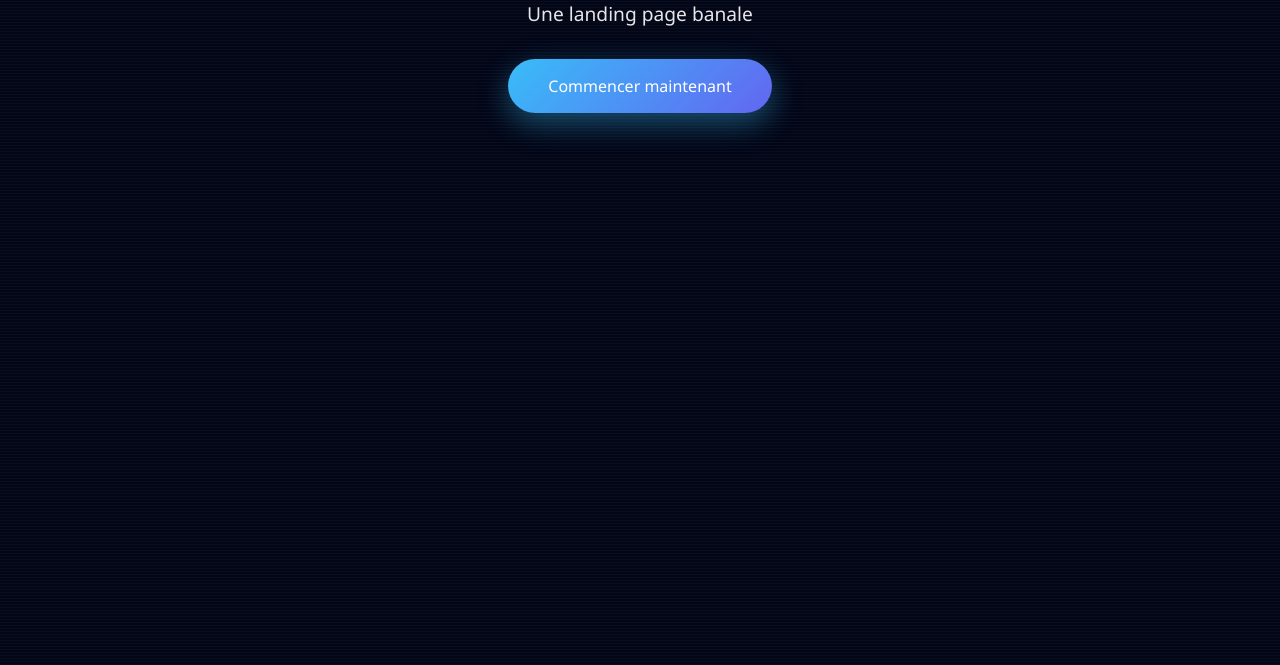
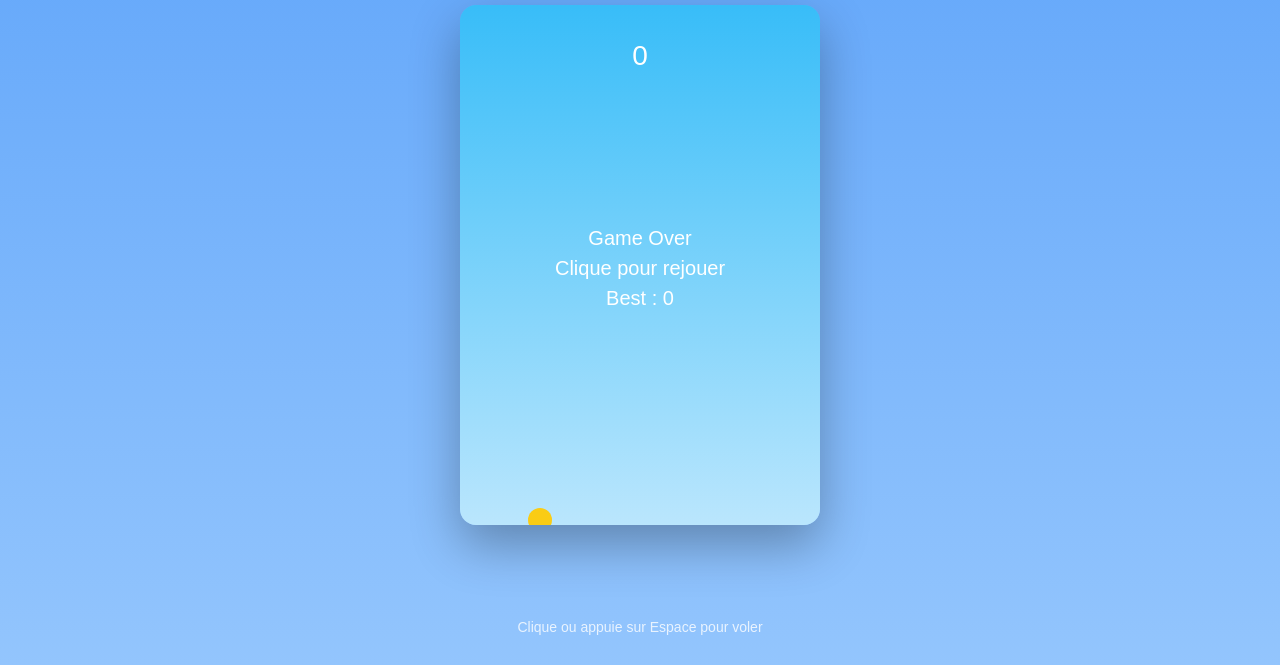
Before and after one commit to mifoy/analytics, a plain HTML site: page index.html in a window 1280 px wide. Shown: the part 135-800 px from the top of the page. Drawn offline with Linux system fonts and the light colour scheme.

Commit message:
Refactor index.html for Flappy Bird game
Updated Google Tag Manager and title, and added Flappy Bird game logic.

```diff
--- a/index.html
+++ b/index.html
@@ -1,14 +1,12 @@
 <!DOCTYPE html>
 <html lang="fr">
 <head>
-
   <!-- Google tag (gtag.js) -->
   <script async src="https://www.googletagmanager.com/gtag/js?id=G-344HH6C92L"></script>
   <script>
     window.dataLayer = window.dataLayer || [];
     function gtag(){dataLayer.push(arguments);}
     gtag('js', new Date());
-
     gtag('config', 'G-344HH6C92L');
   </script>
 
@@ -19,119 +17,175 @@ j=d.createElement(s),dl=l!='dataLayer'?'&l='+l:'';j.async=true;j.src=
   'https://www.googletagmanager.com/gtm.js?id='+i+dl;f.parentNode.insertBefore(j,f);
   })(window,document,'script','dataLayer','GTM-MJKXWG7G');</script>
   <!-- End Google Tag Manager -->
+
   <meta charset="UTF-8" />
   <meta name="viewport" content="width=device-width, initial-scale=1.0" />
-  <title>Storm Landing Page</title>
+  <title>Flappy Bird – One File</title>
+
   <style>
-    * {
+    body {
       margin: 0;
-      padding: 0;
-      box-sizing: border-box;
-      font-family: 'Segoe UI', sans-serif;
+      background: linear-gradient(#60a5fa, #93c5fd);
+      display: flex;
+      justify-content: center;
+      align-items: center;
+      height: 100vh;
+      font-family: Arial, sans-serif;
+      overflow: hidden;
     }
 
-    body {
+    canvas {
+      background: linear-gradient(#38bdf8, #bae6fd);
+      border-radius: 16px;
+      box-shadow: 0 20px 50px rgba(0,0,0,0.3);
+    }
+
+    .hint {
+      position: absolute;
+      bottom: 30px;
+      color: white;
+      opacity: 0.8;
+      font-size: 14px;
+    }
+  </style>
+</head>
+<body>
   <!-- Google Tag Manager (noscript) -->
   <noscript><iframe src="https://www.googletagmanager.com/ns.html?id=GTM-MJKXWG7G"
   height="0" width="0" style="display:none;visibility:hidden"></iframe></noscript>
   <!-- End Google Tag Manager (noscript) -->
-      height: 100vh;
-      background: linear-gradient(to bottom, #020617, #020617);
-      overflow: hidden;
-      color: white;
+
+  <canvas id="game" width="360" height="520"></canvas>
+  <div class="hint">Clique ou appuie sur Espace pour voler</div>
+
+  <script>
+    const canvas = document.getElementById('game');
+    const ctx = canvas.getContext('2d');
+
+    const gravity = 0.5;
+    const jump = -8;
+    const pipeGap = 130;
+    const pipeWidth = 50;
+
+    let bird = { x: 80, y: 200, v: 0, r: 12 };
+    let pipes = [];
+    let score = 0;
+    let best = 0;
+    let gameOver = false;
+
+    function reset() {
+      bird.y = 200;
+      bird.v = 0;
+      pipes = [];
+      score = 0;
+      gameOver = false;
     }
 
-    /* Rain */
-    .rain {
-      position: absolute;
-      width: 100%;
-      height: 100%;
-      background-image: repeating-linear-gradient(
-        transparent,
-        transparent 2px,
-        rgba(255,255,255,0.15) 3px
-      );
-      animation: rain 0.4s linear infinite;
-      opacity: 0.4;
+    function spawnPipe() {
+      const topHeight = Math.random() * 200 + 40;
+      pipes.push({
+        x: canvas.width,
+        top: topHeight,
+        bottom: topHeight + pipeGap,
+        passed: false
+      });
     }
 
-    @keyframes rain {
-      from { background-position: 0 0; }
-      to { background-position: 0 100px; }
+    function update() {
+      if (gameOver) return;
+
+      bird.v += gravity;
+      bird.y += bird.v;
+
+      if (bird.y + bird.r > canvas.height || bird.y - bird.r < 0) {
+        endGame();
       }
 
-    /* Lightning flash */
-    .flash {
-      position: absolute;
-      width: 100%;
-      height: 100%;
-      background: white;
-      opacity: 0;
-      animation: flash 6s infinite;
+      for (let pipe of pipes) {
+        pipe.x -= 2.5;
+
+        if (!pipe.passed && pipe.x + pipeWidth < bird.x) {
+          pipe.passed = true;
+          score++;
         }
 
-    @keyframes flash {
-      0%, 95%, 100% { opacity: 0; }
-      96% { opacity: 0.8; }
-      97% { opacity: 0.2; }
-      98% { opacity: 1; }
-      99% { opacity: 0; }
+        if (
+          bird.x + bird.r > pipe.x &&
+          bird.x - bird.r < pipe.x + pipeWidth &&
+          (bird.y - bird.r < pipe.top || bird.y + bird.r > pipe.bottom)
+        ) {
+          endGame();
+        }
       }
 
-    /* Content */
-    .content {
-      position: relative;
-      z-index: 10;
-      height: 100%;
-      display: flex;
-      flex-direction: column;
-      justify-content: center;
-      align-items: center;
-      text-align: center;
-      padding: 2rem;
+      pipes = pipes.filter(p => p.x + pipeWidth > 0);
     }
 
-    h1 {
-      font-size: clamp(2.5rem, 6vw, 4rem);
-      text-shadow: 0 0 20px rgba(255,255,255,0.4);
+    function endGame() {
+      gameOver = true;
+      best = Math.max(best, score);
     }
 
-    p {
-      margin-top: 1rem;
-      font-size: 1.2rem;
-      max-width: 600px;
-      opacity: 0.9;
+    function drawBird() {
+      ctx.fillStyle = '#facc15';
+      ctx.beginPath();
+      ctx.arc(bird.x, bird.y, bird.r, 0, Math.PI * 2);
+      ctx.fill();
     }
 
-    .cta {
-      margin-top: 2rem;
-      padding: 1rem 2.5rem;
-      font-size: 1rem;
-      background: linear-gradient(135deg, #38bdf8, #6366f1);
-      border: none;
-      border-radius: 999px;
-      color: white;
-      cursor: pointer;
-      box-shadow: 0 10px 30px rgba(56,189,248,0.4);
-      transition: transform 0.2s ease, box-shadow 0.2s ease;
+    function drawPipes() {
+      ctx.fillStyle = '#22c55e';
+      for (let pipe of pipes) {
+        ctx.fillRect(pipe.x, 0, pipeWidth, pipe.top);
+        ctx.fillRect(pipe.x, pipe.bottom, pipeWidth, canvas.height - pipe.bottom);
+      }
     }
 
-    .cta:hover {
-      transform: translateY(-3px);
-      box-shadow: 0 15px 40px rgba(56,189,248,0.6);
+    function drawText() {
+      ctx.fillStyle = 'white';
+      ctx.textAlign = 'center';
+
+      ctx.font = '28px Arial';
+      ctx.fillText(score, canvas.width / 2, 60);
+
+      if (gameOver) {
+        ctx.font = '20px Arial';
+        ctx.fillText('Game Over', canvas.width / 2, canvas.height / 2 - 20);
+        ctx.fillText('Clique pour rejouer', canvas.width / 2, canvas.height / 2 + 10);
+        ctx.fillText('Best : ' + best, canvas.width / 2, canvas.height / 2 + 40);
       }
-  </style>
-</head>
-<body>
-  <div class="rain"></div>
-  <div class="flash"></div>
+    }
 
-  <div class="content">
-    <h1>aaaaaaaaaaaaaaaaaaaaaaaaaaaaaaaah</h1>
-    <p>
-      Une landing page banale
-    </p>
-    <button class="cta">Commencer maintenant</button>
-  </div>
+    function draw() {
+      ctx.clearRect(0, 0, canvas.width, canvas.height);
+      drawPipes();
+      drawBird();
+      drawText();
+    }
+
+    function loop() {
+      update();
+      draw();
+      requestAnimationFrame(loop);
+    }
+
+    function flap() {
+      if (gameOver) reset();
+      bird.v = jump;
+    }
+
+    document.addEventListener('keydown', e => {
+      if (e.code === 'Space') flap();
+    });
+
+    canvas.addEventListener('mousedown', flap);
+    canvas.addEventListener('touchstart', flap);
+
+    setInterval(() => {
+      if (!gameOver) spawnPipe();
+    }, 1500);
+
+    loop();
+  </script>
 </body>
 </html>
```
Lines whose indentation alone changed are shown as unchanged.
